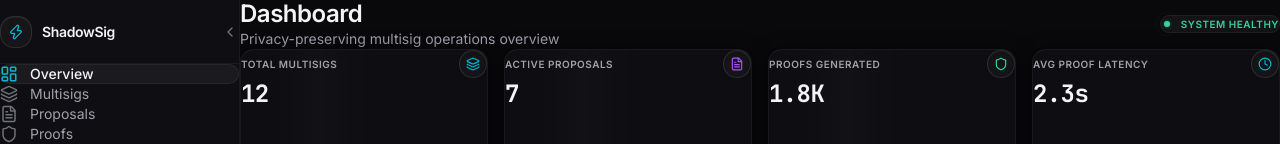
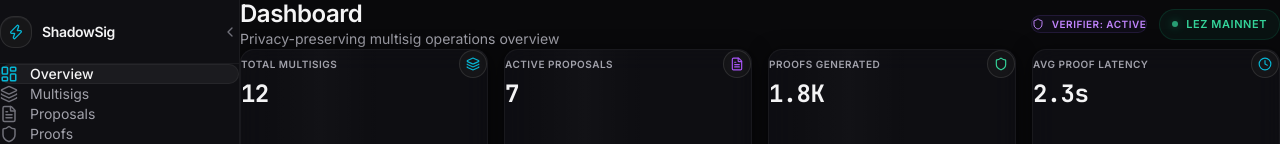
Before and after one commit to MayankSen09/ShadowSig-Private-M-of-N-Multisig, a Next.js app in the folder apps/web/: page /dashboard in a window 1280 px wide. Shown: the top 144 px of the page. Built offline with nearby package versions, Linux system fonts and the light colour scheme.

Commit message:
feat(web): add network status and on-chain verifier status badges to dashboard

```diff
--- a/apps/web/src/app/dashboard/page.tsx
+++ b/apps/web/src/app/dashboard/page.tsx
@@ -9,7 +9,6 @@ import { ThresholdRing } from "@/components/ui/threshold-ring";
 import { ActivityFeed } from "@/components/ui/activity-feed";
 import { TreasuryPanel } from "@/components/ui/treasury-panel";
 import { ProofLatencyChart } from "@/components/ui/proof-latency-chart";
-import { VerificationPulse } from "@/components/ui/verification-pulse";
 import {
   Layers, FileText, Shield, Clock, Wallet, Zap, Cpu, Hash,
 } from "lucide-react";
@@ -39,7 +38,28 @@ export default function DashboardPage() {
             Privacy-preserving multisig operations overview
           </motion.p>
         </div>
-        <VerificationPulse isVerified={true} label="System Healthy" />
+        <div className="flex items-center gap-3">
+          {/* On-chain verifier status */}
+          <motion.div
+            initial={{ opacity: 0, scale: 0.9 }}
+            animate={{ opacity: 1, scale: 1 }}
+            transition={{ delay: 0.2 }}
+            className="hidden sm:flex items-center gap-2 px-3 py-1.5 rounded-lg bg-purple-500/5 border border-purple-500/15 text-[10px] font-semibold text-purple-300 uppercase tracking-wider"
+          >
+            <Shield className="h-3 w-3" />
+            <span>Verifier: Active</span>
+          </motion.div>
+          {/* Network status */}
+          <motion.div
+            initial={{ opacity: 0, scale: 0.9 }}
+            animate={{ opacity: 1, scale: 1 }}
+            transition={{ delay: 0.25 }}
+            className="network-status"
+          >
+            <span className="dot" />
+            <span>LEZ Mainnet</span>
+          </motion.div>
+        </div>
       </div>
 
       {/* Metrics Row */}
```
